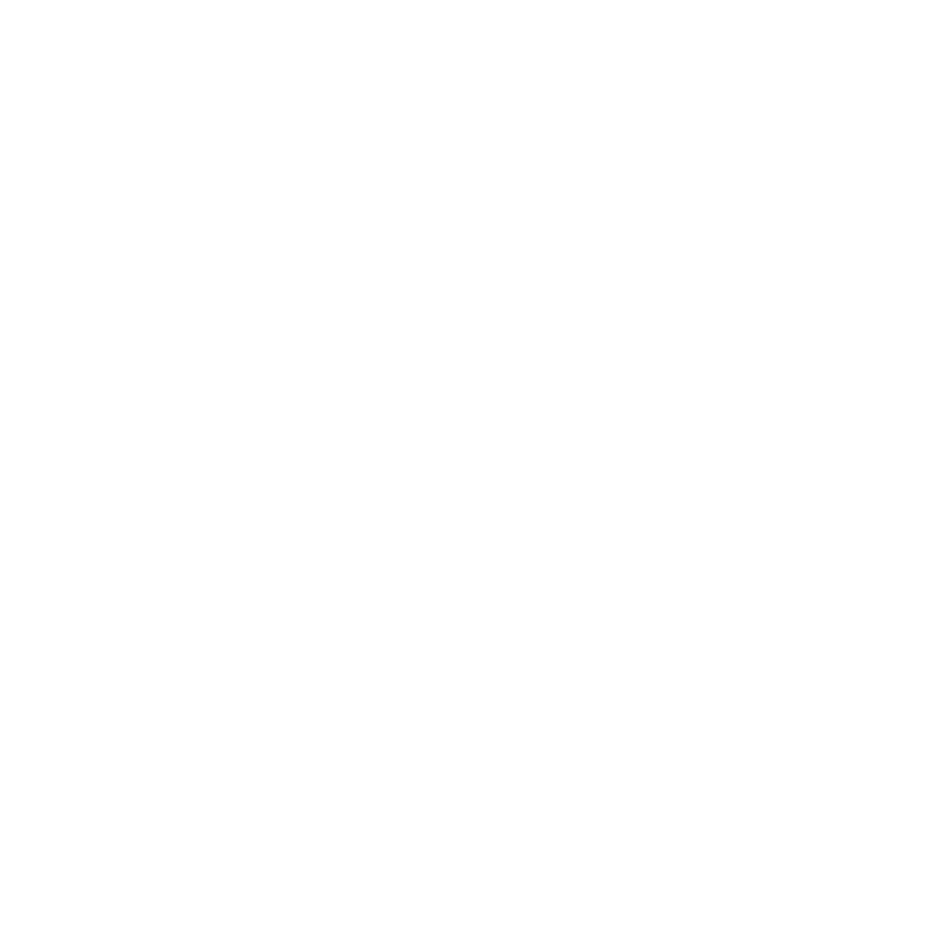
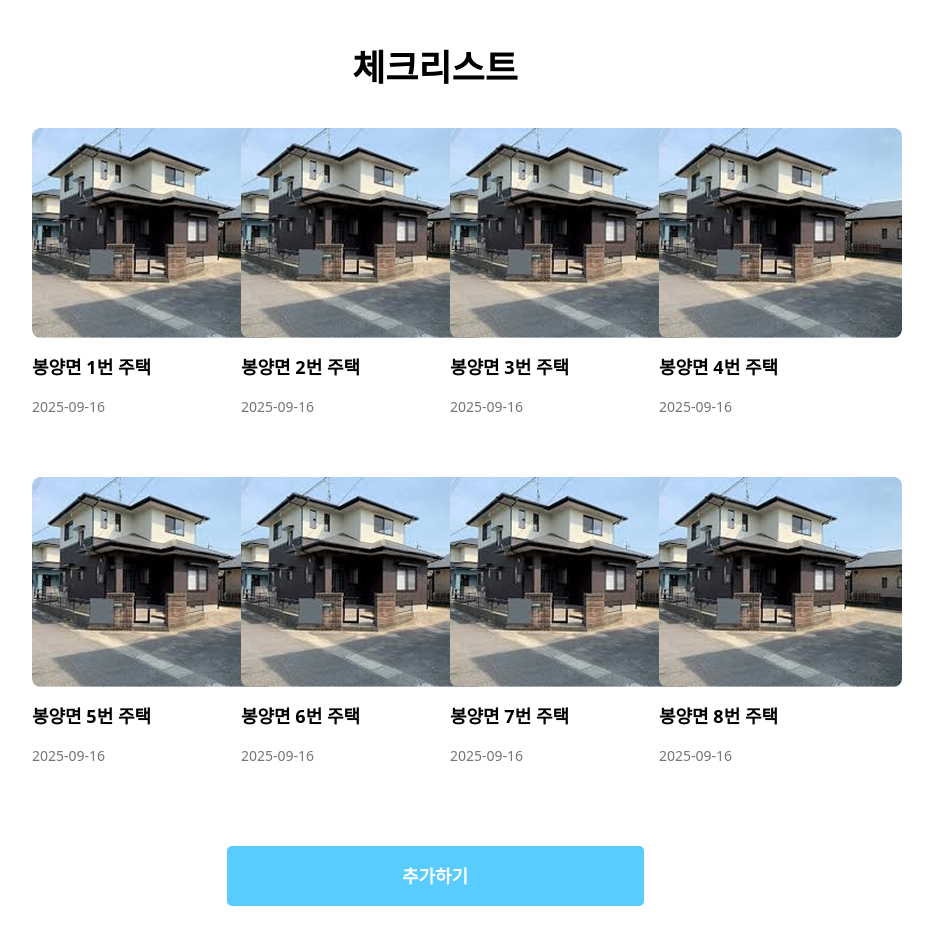
Before and after one commit to gbsw-liskov/liskov-web, a React (Vite) app: page /checklist in a window 1280 px wide. Shown: the part 80-1024 px from the top of the page, without its empty margins (205-1138 px from the left). Before the commit the page ends 800 px from the top, so only its background shows below. Built offline with nearby package versions, Linux system fonts and the light colour scheme.

Commit message:
feat: checklist 메인페이지 추가

```diff
--- a/src/Routes/Router.tsx
+++ b/src/Routes/Router.tsx
@@ -10,7 +10,8 @@
         <Route path="/signin" element={<R.SignIn />} />
         <Route path="/signup" element={<R.SignUp />} />
         <Route path="/analyze" element={<R.Analyze />} />
-        <Route path="/checklist" element={<R.ChecklistPage />} />
+        <Route path="/checklist" element={<R.ChecklistMain />} />
+        <Route path="/checklist/add" element={<R.CheckListAdd />} />
         <Route path="/profile" element={<R.Profile />} />
         <Route path="/map" element={<R.MapPage />} />
         <Route path="*" element={<R.NotFound />} />
--- a/src/allFiles.ts
+++ b/src/allFiles.ts
@@ -3,8 +3,9 @@
 import Profile from './pages/auth/Profile';
 import Home from './pages/home/Home';
 import Analyze from './pages/Analyze/Analyze';
-import ChecklistPage from './pages/Checklist/ChecklistPage';
+import ChecklistMain from './pages/Checklist/ChecklistMain';
 import NotFound from './pages/NotFound/NotFound';
 import MapPage from './pages/Map/MapPage';
+import CheckListAdd from './pages/Checklist/CheckListAdd';
 
-export { SignIn, SignUp, Profile, Home, Analyze, ChecklistPage, NotFound, MapPage }
+export { SignIn, SignUp, Profile, Home, Analyze, ChecklistMain, NotFound, MapPage, CheckListAdd }
--- a/src/assets/index.ts
+++ b/src/assets/index.ts
@@ -3,5 +3,6 @@
 import House1 from './one-room-house.png'
 import House2 from './apart-house.png'
 import House3 from './city-map.png';
+import House from './house.png';
 
-export { Logo, Person, House1, House2, House3 }
+export { Logo, Person, House1, House2, House3, House }
--- /dev/null
+++ b/src/pages/Checklist/CheckListAdd.tsx
@@ -0,0 +1,57 @@
+import * as C from './components/index';
+import { useNavigate} from 'react-router-dom';
+import { House } from "@/assets";
+
+export default function CheckListAdd() {
+  const navigate = useNavigate();
+  // const mock = null;
+  const mock = Array.from({ length: 8 }, (_, i) => ({
+    image: House,
+    title: `봉양면 ${i + 1}번 주택`,
+    date: "2025-09-16",
+  }));
+
+  const searchHouse = () => {
+    alert("찾아보기 버튼 클릭");
+  }
+  return (
+    <div className="min-h-screen min-w-full px-[237px] pt-[128px] pb-[60px]">
+      {mock ? (
+        <div className="flex flex-col items-center w-full">
+          <h1 className="pb-10 text-[28px] font-semibold text-black">체크리스트 추가</h1>
+
+          <div className="flex flex-col items-center w-full pb-20">
+            {mock.map((item, index) => (
+              <div
+                key={index}
+                style={{ marginTop: `${index * 20}px` }}
+              >
+                <C.CheckListMenu
+                  image={item.image}
+                  title={item.title}
+                  date={item.date}
+                  onclick={() => alert(`선택된 house는 ${index + 1}`)}
+                />
+              </div>
+            ))}
+          </div>
+          <button onClick={() => alert("추가하기")} type="button" className="flex mx-auto w-[417px] py-4 rounded-[5px] justify-center items-center bg-[#58CCFF] font-semibold text-lg text-white">
+            추가하기
+          </button>
+        </div>
+      ) : (
+        <C.NoData
+          title="관심매물이 없습니다"
+          subTitle={
+            <>
+              지도를 통해 내 주변<br />
+              나에게 딱 맞는 매물을 찾아보세요!
+            </>
+          }
+          buttonTitle="찾아보기"
+          onclick={searchHouse}
+        />
+      )}
+    </div>
+  );
+}
--- /dev/null
+++ b/src/pages/Checklist/ChecklistMain.tsx
@@ -0,0 +1,53 @@
+import { CheckListMenu, NoData } from "./components/index";
+import { useNavigate } from 'react-router-dom';
+import { House } from "@/assets";
+
+export default function ChecklistMain() {
+  const navigate = useNavigate();
+  const mock = Array.from({ length: 8 }, (_, i) => ({
+    image: House,
+    title: `봉양면 ${i + 1}번 주택`,
+    date: "2025-09-16",
+  }));
+
+  const addCheckList = () => {
+    navigate('/checklist/add');
+  }
+
+  return (
+    <div className="min-h-screen min-w-full px-[237px] pt-[128px] pb-[60px]">
+      {mock ? (
+        <div className="flex flex-col items-center w-full">
+          <h1 className="pb-10 text-4xl font-semibold text-black">체크리스트</h1>
+
+          <div className="grid grid-cols-4 gap-x-[30px] gap-y-[60px] pb-20">
+            {mock.map((item, index) => (
+              <CheckListMenu
+                key={index}
+                image={item.image}
+                title={item.title}
+                date={item.date}
+                onclick={() => alert(`선택된 house는 ${index + 1}`)}
+              />
+            ))}
+          </div>
+          <button onClick={() => alert("추가하기")} type="button" className="flex mx-auto w-[417px] py-4 rounded-[5px] justify-center items-center bg-[#58CCFF] font-semibold text-lg text-white">
+            추가하기
+          </button>
+        </div>
+      ) : (
+        <NoData
+          title="체크리스트가 없습니다"
+          subTitle={
+            <>
+              추가 버튼을 눌러<br />
+              체크리스트를 추가해보세요!
+            </>
+          }
+          buttonTitle="추가하기"
+          onclick={addCheckList}
+        />
+      )}
+    </div>
+  );
+}
--- a/src/pages/Checklist/ChecklistPage.tsx
+++ /dev/null
@@ -1,8 +0,0 @@
-export default function Checklist(){
-
-  return(
-    <div>
-      This is ChecklistPage
-    </div>
-  )
-}
--- /dev/null
+++ b/src/pages/Checklist/components/CheckListAddMenu.tsx
@@ -0,0 +1,16 @@
+interface HouseMenuProps {
+  image: string;
+  title: string;
+  date: string;
+  onclick: () => void;
+}
+
+export default function CheckListAddMenu({ image, title, date, onclick }: HouseMenuProps) {
+  return (
+    <div onClick={onclick} className="flex flex-col w-[243px] h-[289px] justify-between cursor-pointer">
+      <img className="w-full h-[210px] rounded-lg" src={image} alt="집 사진" />
+      <p className="w-full font-bold text-[18px] text-black">{title}</p>
+      <p className="w-full font-medium text-[14px] text-[#757575]">{date}</p>
+    </div>
+  );
+}
--- /dev/null
+++ b/src/pages/Checklist/components/CheckListMenu.tsx
@@ -0,0 +1,16 @@
+interface HouseMenuProps {
+  image: string;
+  title: string;
+  date: string;
+  onclick: () => void;
+}
+
+export default function CheckListMenu({ image, title, date, onclick }: HouseMenuProps) {
+  return (
+    <div onClick={onclick} className="flex flex-col w-[243px] h-[289px] justify-between cursor-pointer">
+      <img className="w-full h-[210px] rounded-lg" src={image} alt="집 사진" />
+      <p className="w-full font-bold text-[18px] text-black">{title}</p>
+      <p className="w-full font-medium text-[14px] text-[#757575]">{date}</p>
+    </div>
+  );
+}
--- /dev/null
+++ b/src/pages/Checklist/components/NoData.tsx
@@ -0,0 +1,24 @@
+interface NoDataProps {
+  title: string;
+  subTitle: React.ReactNode;
+  buttonTitle: string;
+  onclick: () => void;
+}
+
+export default function NoData({title, subTitle, buttonTitle, onclick}: NoDataProps) {
+  return(
+    <div className="flex flex-col items-center justify-center w-full h-[calc(100vh-188px)]">
+      <div className="flex flex-col items-center">
+        <h1 className="font-semibold text-[32px] text-black pb-[27px]">
+          {title}
+        </h1>
+        <h2 className="font-medium text-[24px] text-[#757575] pb-[80px] text-center leading-snug">
+          {subTitle}
+        </h2>
+        <button onClick={onclick} type="button" className="flex mx-auto w-[417px] py-4 rounded-[5px] justify-center items-center bg-[#58CCFF] font-semibold text-lg text-white">
+          {buttonTitle}
+        </button>
+      </div>
+    </div>
+  )
+}
--- /dev/null
+++ b/src/pages/Checklist/components/index.ts
@@ -0,0 +1,3 @@
+export { default as CheckListMenu } from './CheckListMenu';
+export { default as NoData } from './NoData';
+export { default as CheckListAddMenu } from './CheckListAddMenu';
--- a/src/pages/home/Home.tsx
+++ b/src/pages/home/Home.tsx
@@ -3,17 +3,18 @@
 
 export default function Home(){
   const navigate = useNavigate();
-  const go1 = () => navigate('/1');
-  const go2 = () => navigate('/2');
-  const go3 = () => navigate('/3');
   const bannerItem = [
-    { title: '원룸/투룸', subTitle: '나에게 딱 맞는 원룸 찾기', data: '주변 모든 원룸을 더 쉽게<br />찾아보세요!', shape: 1, imgNumber: 1, onclick:{go1} },
+    { title: '원룸/투룸', subTitle: '나에게 딱 맞는 원룸 찾기', data: '주변 모든 원룸을 더 쉽게<br />찾아보세요!', shape: 1, imgNumber: 1, onclick:{ } },
     { title: '아파트', subTitle: '나에게 딱 맞는 아파트 찾기', data: '회원님에게 딱 맞는 아파트<br />매물을 찾아보세요!', shape: 1, imgNumber: 2, onclick:{go2} },
     { title: 'AI 맞춤 매물 추천을 통해 딱', subTitle: '나에게 딱 맞는 방 찾기', data: '', shape: 2, imgNumber: 3, onclick:{go3} },
   ];
   return(
     <div className="h-[545px] w-full pt-[78px] bg-[#F4FCFF] px52">
+      <div className="w-[798px] h-18 mx-auto">
+        <form>
 
+        </form>
+      </div>
     </div>
   )
 }
```
Also changed, not shown: src/assets/house.png (added).
